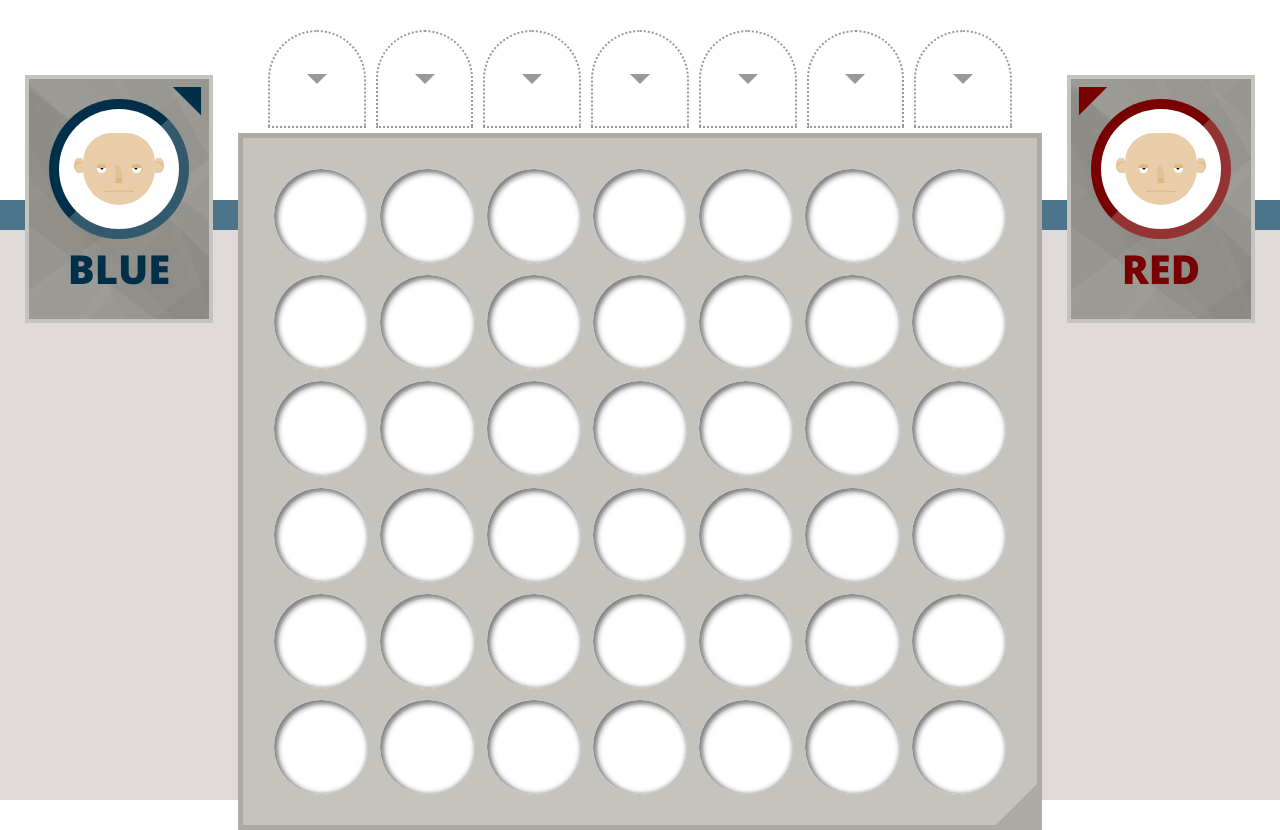
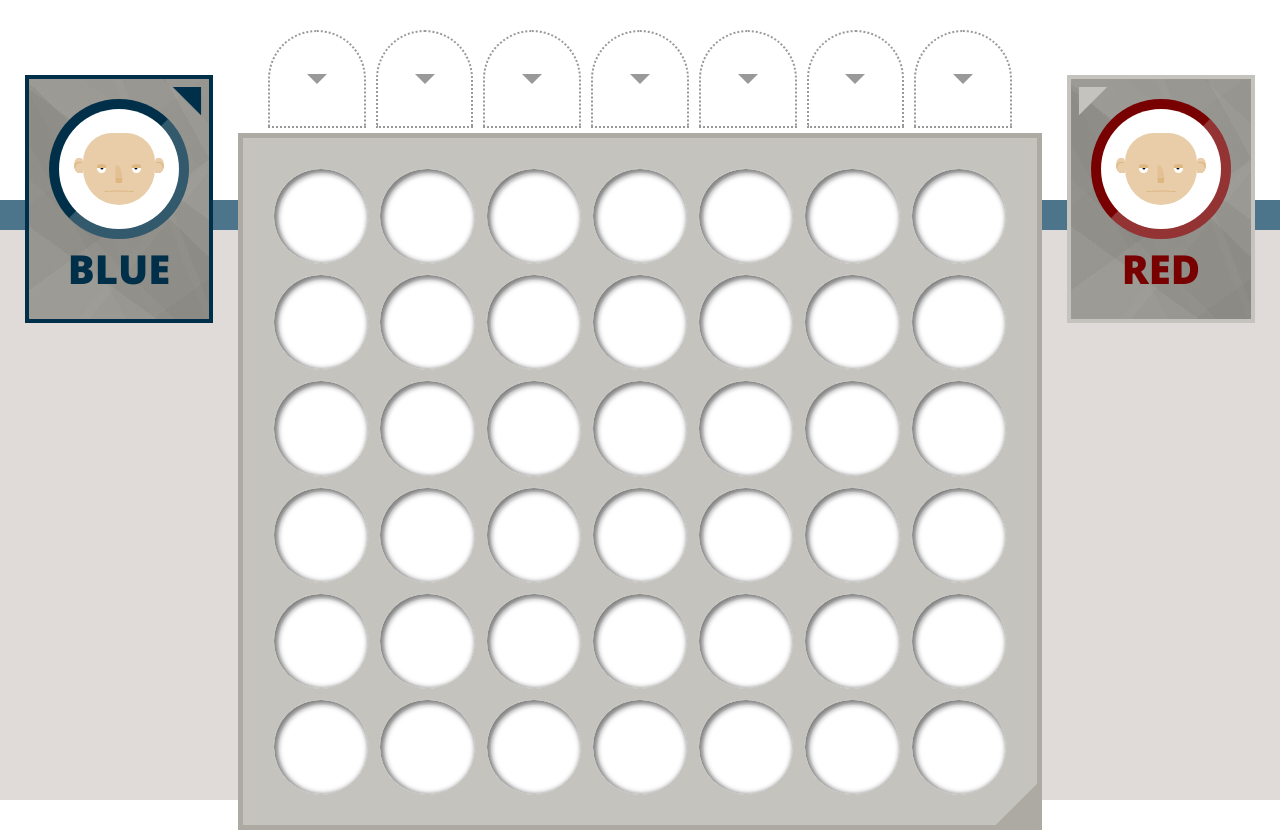
Before and after one commit to Srg404/REACT-Connect4, a React (Create React App) app in the folder connect4/: page / in a window 1280 px wide. Both pictures are taken after a click on the button "PLAY NOW". Built offline with nearby package versions, Linux system fonts and the light colour scheme.

Commit message:
Add active class on playerCard component

```diff
--- a/connect4/src/App.js
+++ b/connect4/src/App.js
@@ -7,18 +7,28 @@ import Home from './components/home';
 function App() {
 
   const [start, setStart] = useState(false);
+  const [currentPlayer, setCurrentPlayer] = useState(1);
+
+  const updatePlayer = (val) => {
+    setCurrentPlayer(val);
+  }
 
   if (start) {
     return (
       <div className="app" id="app">
         <div className="container">
-          <PlayerCard player="player-1"></PlayerCard>
+          <PlayerCard
+            player="player-1"
+            active={(currentPlayer === 1) ? true : false}
+          ></PlayerCard>
           <div className="content">
-            <Board />
+            <Board updatePlayer={updatePlayer}/>
           </div>
-          <PlayerCard player="player-2"></PlayerCard>
+          <PlayerCard
+            player="player-2"
+            active={(currentPlayer === 2) ? true : false}
+          ></PlayerCard>
         </div>
-
       </div>
     );
   }else{
--- a/connect4/src/components/board/index.jsx
+++ b/connect4/src/components/board/index.jsx
@@ -1,10 +1,10 @@
 import './index.scss';
-import { useState } from 'react';
+import { useState, useEffect } from 'react';
 import Row from './row';
 import Buttons from './buttons';
 import ModalInfo from './modal-info';
 
-function Board() {
+function Board({updatePlayer}) {
 
   const [modalIsOpen, setModalIsOpen] = useState(false);
 
@@ -29,6 +29,13 @@ function Board() {
 
   // array with coord of each element side by side around lastRound (if 3 you win)
   let counter = [];
+
+  // update value for some sibling component
+  // TODO : Try to find a better soltion for this (useEffect seems not correct)
+  useEffect(() => {
+    updatePlayer(currentPlayer);
+    // eslint-disable-next-line
+  }, [currentPlayer])
 
   // This function add coord in a [counter] and return true if this [counter].length is > 3
   const areYouWin = (element) => {
@@ -75,7 +82,6 @@ function Board() {
         coord: null
       }
     }
-
   }
 
   // This function test if they are a line of 4 same value (1 or 2) around the coord
@@ -172,7 +178,6 @@ function Board() {
       winBoard[el[0]][el[1]] = status;
     });
     setTheBoard([...winBoard.reverse()]);
-
     setCurrentPlayer(player);
 
     setTimeout(() => {
--- a/connect4/src/components/player-card/index.jsx
+++ b/connect4/src/components/player-card/index.jsx
@@ -2,11 +2,12 @@ import PlayerPicture from '../player-picture';
 import PropTypes from 'prop-types';
 import './index.scss';
 
-function PlayerCard({player}) {
+function PlayerCard({player,active}) {
 
-    const playerIs = (player === "player-1") ? "blue" : "red"
+    const playerIs = (player === "player-1") ? "blue" : "red";
+    const activeClass = (active) ? "active" : "";
     return (
-      <div className={`player-card ${player}`}>
+      <div className={`player-card ${player} ${activeClass}`}>
         <PlayerPicture player={player}/>
         <h2>{playerIs}</h2>
       </div>
@@ -14,7 +15,8 @@ function PlayerCard({player}) {
   }
 
   PlayerCard.propTypes = {
-    player: PropTypes.oneOf(['player-1', 'player-2'])
+    player: PropTypes.oneOf(['player-1', 'player-2']),
+    active: PropTypes.bool
   }
 
   export default PlayerCard;
--- a/connect4/src/components/player-card/index.scss
+++ b/connect4/src/components/player-card/index.scss
@@ -7,6 +7,7 @@
     text-align: center;
     padding: 20px;
     margin-top: 50px;
+    transition: border .25s ease;
     * {
         position: relative;
         z-index: 2;
@@ -26,8 +27,9 @@
         height: 0;
         border-left: 20px solid transparent;
         border-right: 20px solid transparent;
-        border-bottom: 20px solid currentColor;
+        border-bottom: 20px solid $main-color-beta;
         z-index: 2;
+        transition: border .25s ease;
     }
     &::before{
         content: "";
@@ -51,6 +53,12 @@
     }
     &.player-1{
         color: $color-player-1;
+        &.active{
+            border-color: $color-player-1;
+            &::after{
+                border-bottom-color: $color-player-1;
+            }
+        }
         &::after{
             right: 15px;
             transform: translate(20px, -10px) rotate(45deg);
@@ -58,6 +66,12 @@
     }
     &.player-2{
         color: $color-player-2;
+        &.active{
+            border-color: $color-player-2;
+            &::after{
+                border-bottom-color: $color-player-2;
+            }
+        }
         &::after{
             left: 15px;
             transform: translate(-20px, -10px) rotate(-45deg);
```
